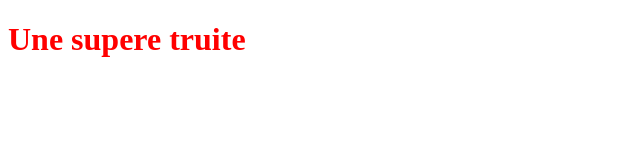
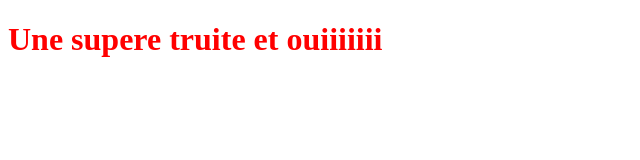
Before and after one commit to antogro/OpenclassroomsProject, a plain HTML site: page index.html in a window 1280 px wide. Shown: the whole page, without its empty margins (0-640 px from the left). Drawn offline with Linux system fonts and the light colour scheme.

Commit message:
modification du titre

```diff
--- a/index.html
+++ b/index.html
@@ -7,6 +7,6 @@
     <link rel="stylesheet" type="text/css" href="styles.css">
 </head>
 <body>
-  <h1>Une supere truite</h1>
+  <h1>Une supere truite et  ouiiiiiii</h1>
 </body>
 </html>
```
